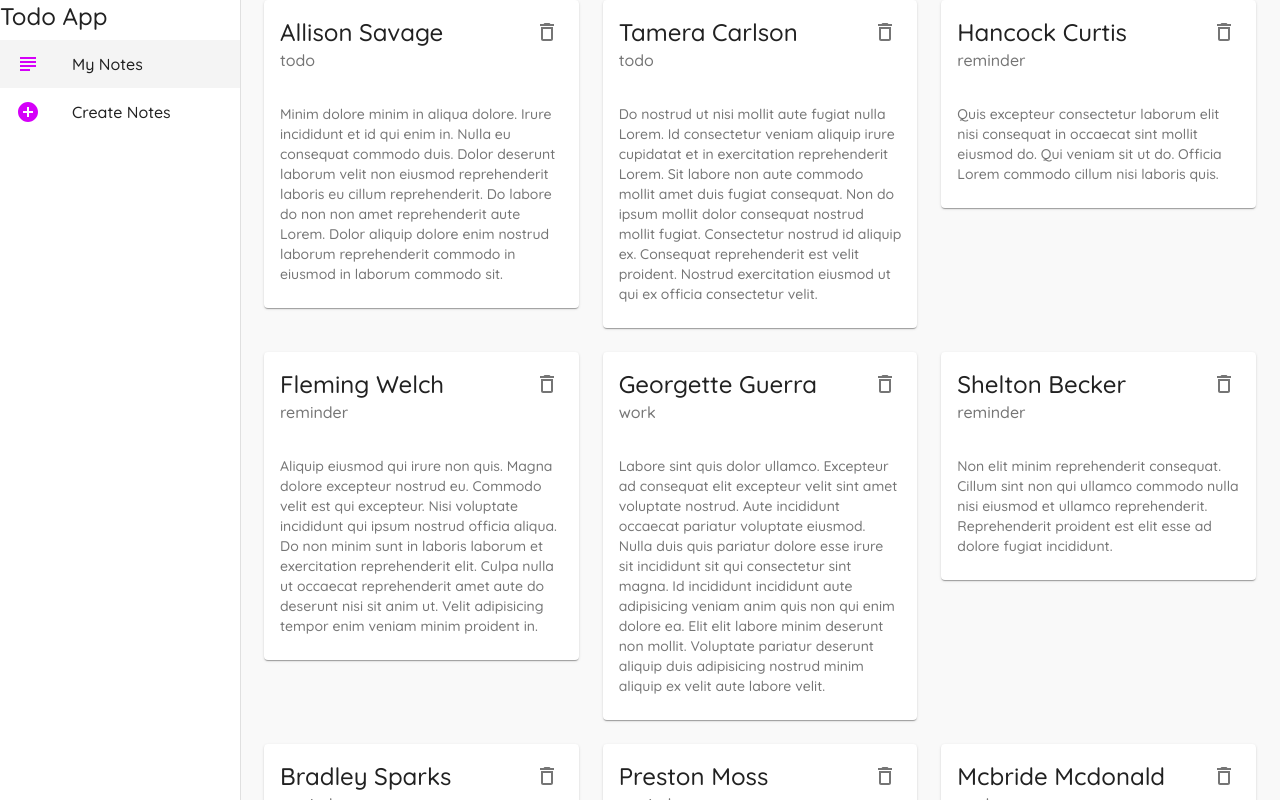
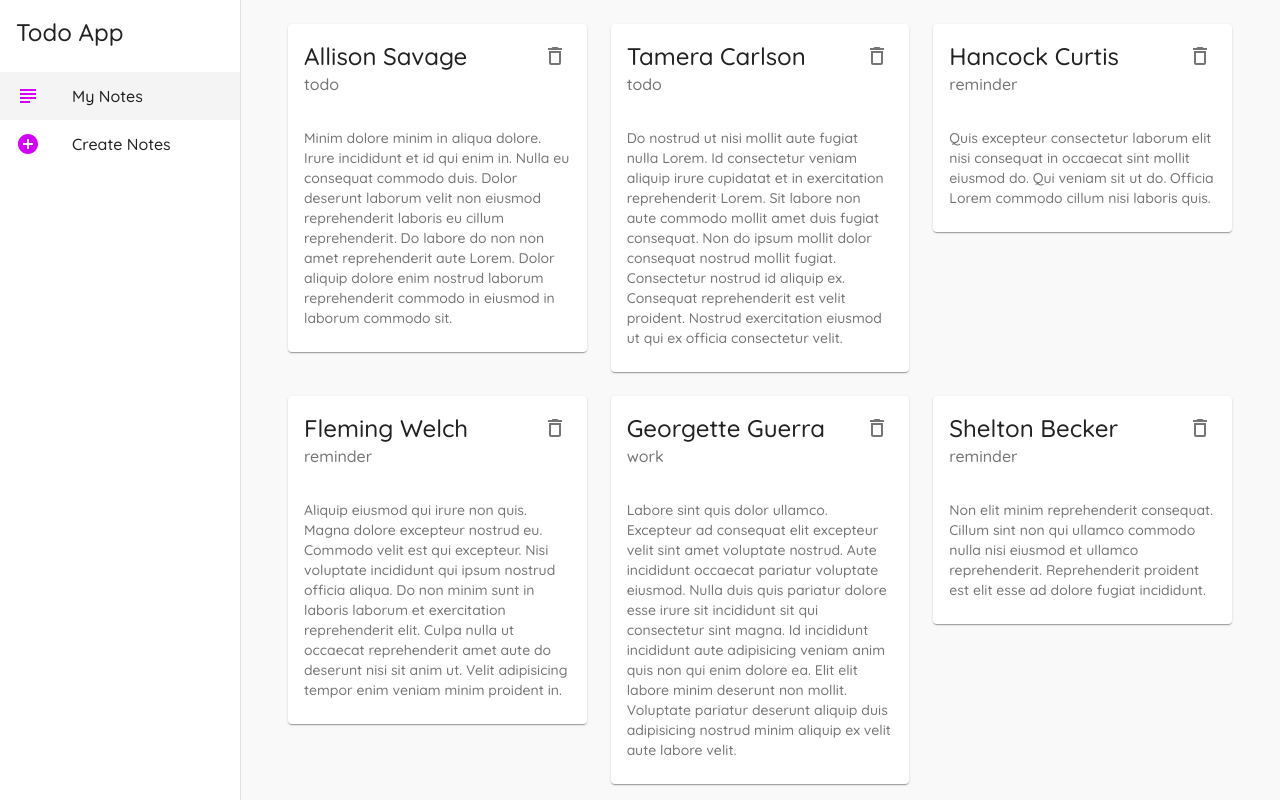
Before and after one commit to Gagandeep39/react-material-notes, a React (Create React App) app: page / in a window 1280 px wide. Shown: the top 800 px of the page. Built offline with nearby package versions, Linux system fonts and the light colour scheme; data requests are answered from the project's data file.

Commit message:
Updated makeStyle  to overrde defalt theme

```diff
--- a/src/components/Layout.js
+++ b/src/components/Layout.js
@@ -12,10 +12,14 @@
 import { useHistory, useLocation } from 'react-router';
 
 const drawerWidth = 240;
-const useStyles = makeStyles({
+
+// Allows overriding defaut valaues
+const useStyles = makeStyles((theme) => {
+  return {
     page: {
       backgroundColor: '#f9f9f9',
       width: '100%',
+      padding: theme.spacing(3), // Mustiplies default padding by 3
     },
     drawer: {
       width: drawerWidth,
@@ -29,6 +33,10 @@
     active: {
       background: '#f4f4f4',
     },
+    title: {
+      padding: theme.spacing(2),
+    },
+  };
 });
 
 const Layout = ({ children }) => {
@@ -60,7 +68,9 @@
         classes={{ paper: classes.drawerPaper }} // Override drwer pper width(Width of drwer)
       >
         <div>
-          <Typography variant="h5">Todo App</Typography>
+          <Typography variant="h5" className={classes.title}>
+            Todo App
+          </Typography>
         </div>
 
         <List>
```
Lines whose indentation alone changed are shown as unchanged.
